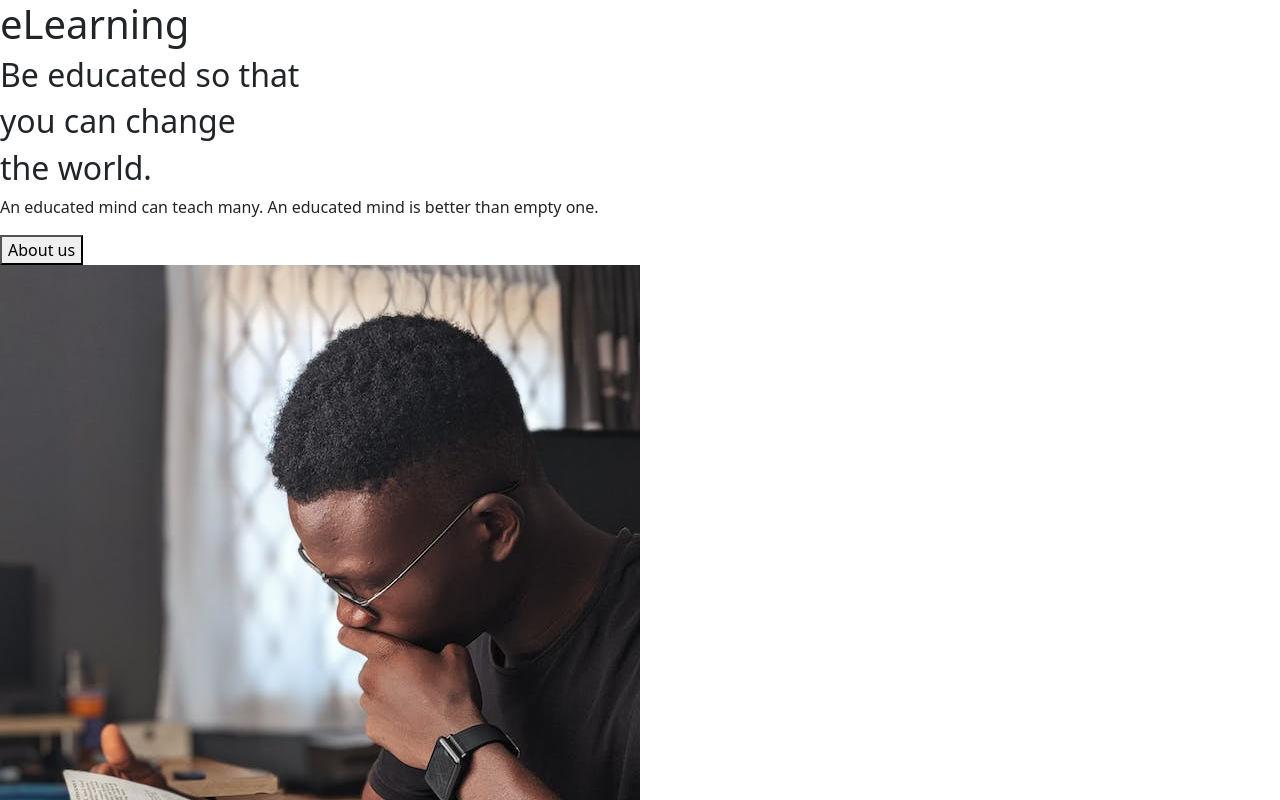
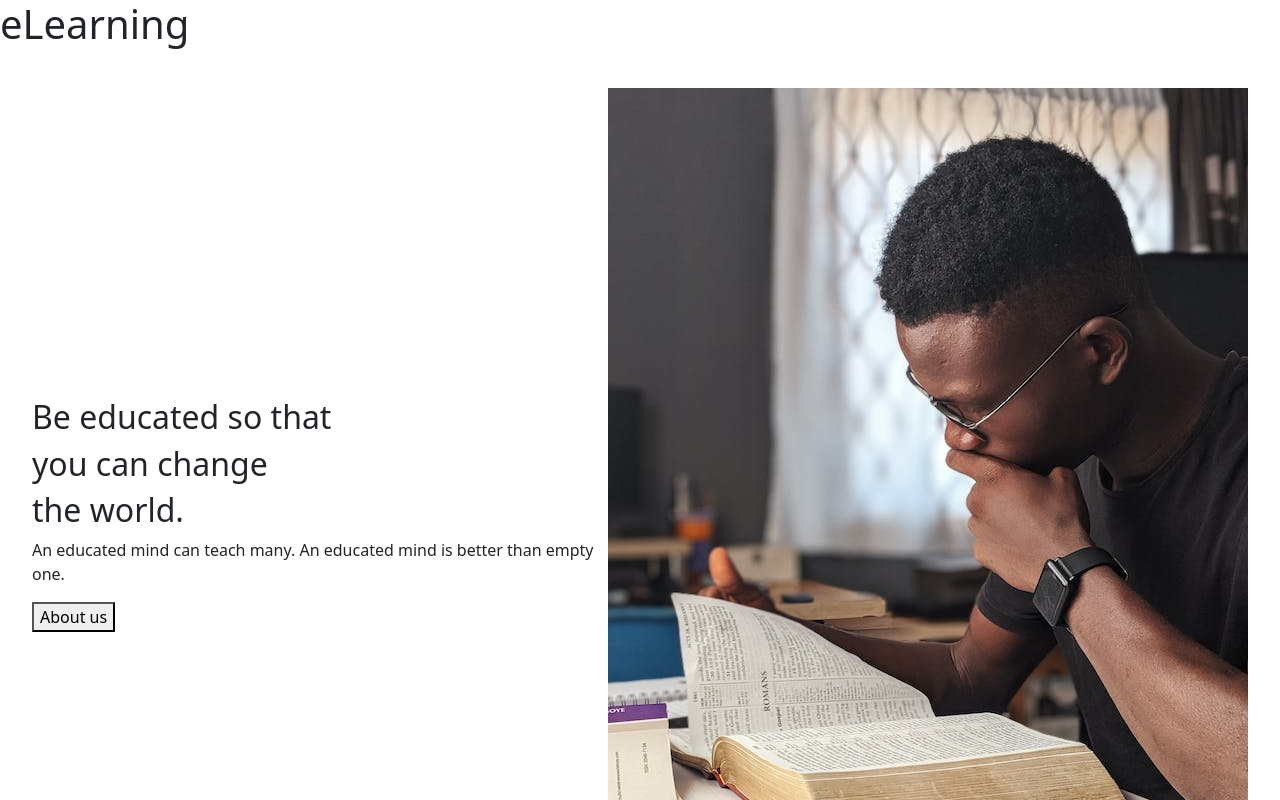
Before and after one commit to AvazShukurullayev/r-7-e-Learning, a React (Create React App) app: page / in a window 1280 px wide. Shown: the top 800 px of the page. Built offline with nearby package versions, Linux system fonts and the light colour scheme; the HTML template or start-up script is replaced by a standard one.

Commit message:
Added Styled component to about section

```diff
--- a/src/components/AboutSection.js
+++ b/src/components/AboutSection.js
@@ -1,8 +1,9 @@
 import React from 'react';
 import homeIntro from "../img/home_intro.jpg"
+import styled from "styled-components";
 const AboutSection = () => {
     return (
-        <div>
+        <About>
             <div className="description">
                 <div className="title">
                     <div className="hide">
@@ -23,8 +24,18 @@
             <div className="image">
                 <img src={homeIntro} alt="man is reading a book"/>
             </div>
-        </div>
+        </About>
     );
 };
 
+// Styled Components
+const About = styled.div`
+  display: flex;
+  align-items: center;
+  justify-content: space-between;
+  padding: 2rem;
+`
+
+
+
 export default AboutSection;
```
